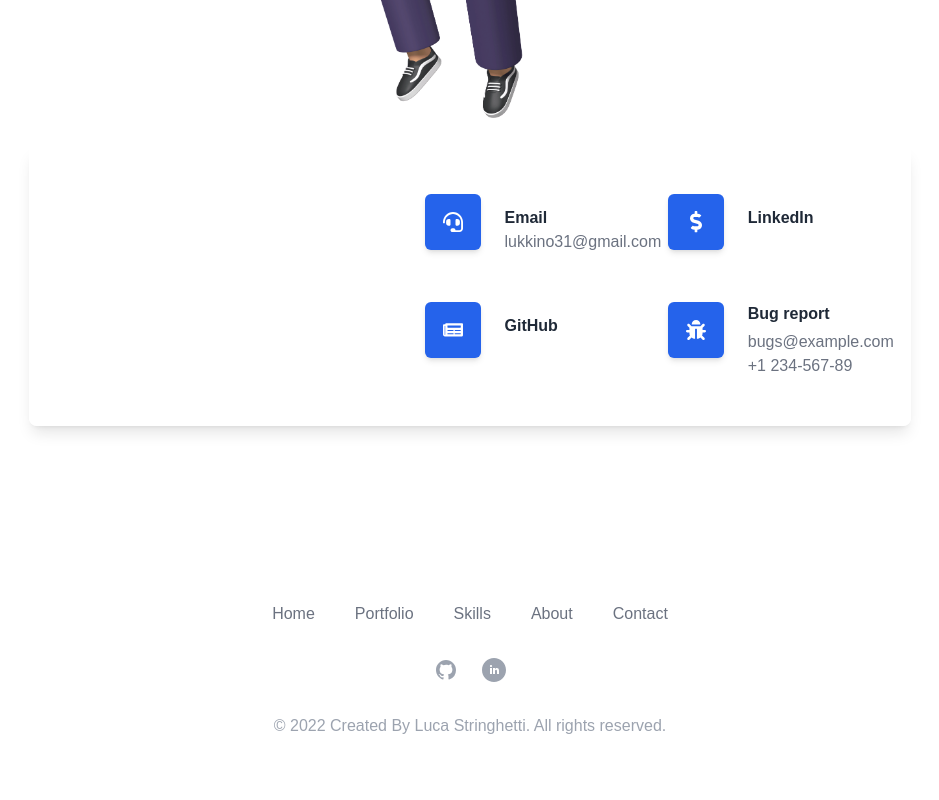
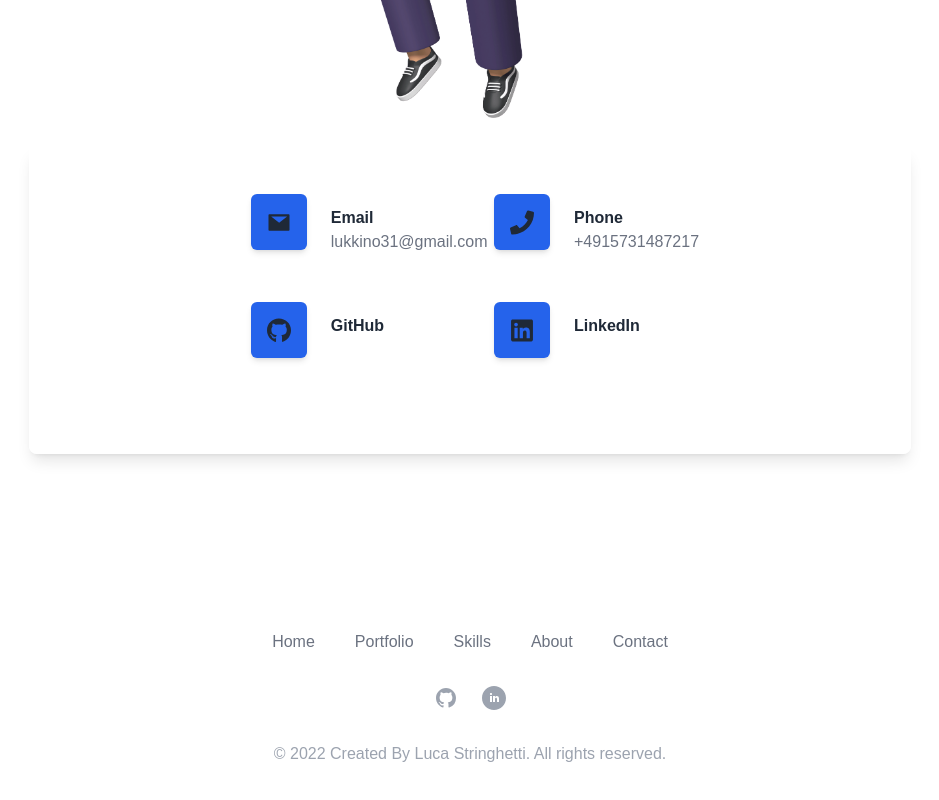
Before and after one commit to Quantumminded/my-portfolio, a Next.js app: page / in a window 1280 px wide. Shown: the part 5793-6593 px from the top of the page, without its empty margins (203-1142 px from the left). Built offline with nearby package versions, Linux system fonts and the light colour scheme.

Commit message:
adding details to contact component

```diff
--- a/components/Contact.jsx
+++ b/components/Contact.jsx
@@ -4,7 +4,7 @@ import Link from "next/link";
 
 import contact from "../public/contact.png"
 import contactus from "../public/assets/contact-us.jpg";
-import { FaGithub, FaLinkedin } from "react-icons/fa";
+import { FaGithub, FaLinkedin, FaPhone } from "react-icons/fa";
 import {AiFillMail } from "react-icons/ai";
 
 import {TypingText, TitleText } from './CustomText'
@@ -96,22 +96,17 @@ const Contact = () => {
           marginTop: "-100px",
           background: "hsla(0, 0%, 100%, 0.8)",
           backdropFilter: "blur(30px)"}}>
-        <div class="flex flex-wrap">
-          <div class="grow-0 shrink-0 basis-auto w-full xl:w-5/12 px-3 lg:px-6 mb-12 xl:mb-0">
+        <div class="flex flex-wrap justify-center">
 
-          </div>
           <div class="grow-0 shrink-0 basis-auto w-full xl:w-7/12">
             <div class="flex flex-wrap">
               <div class="mb-12 grow-0 shrink-0 basis-auto w-full md:w-6/12 px-3 lg:px-6">
                 <div class="flex items-start">
                   <div class="shrink-0">
                     <div class="p-4 bg-blue-600 rounded-md shadow-md w-14 h-14 flex items-center justify-center">
-                      <svg aria-hidden="true" focusable="false" data-prefix="fas" data-icon="headset" class="w-5 text-white"
-                        role="img" xmlns="http://www.w3.org/2000/svg" viewBox="0 0 512 512">
-                        <path fill="currentColor"
-                          d="M192 208c0-17.67-14.33-32-32-32h-16c-35.35 0-64 28.65-64 64v48c0 35.35 28.65 64 64 64h16c17.67 0 32-14.33 32-32V208zm176 144c35.35 0 64-28.65 64-64v-48c0-35.35-28.65-64-64-64h-16c-17.67 0-32 14.33-32 32v112c0 17.67 14.33 32 32 32h16zM256 0C113.18 0 4.58 118.83 0 256v16c0 8.84 7.16 16 16 16h16c8.84 0 16-7.16 16-16v-16c0-114.69 93.31-208 208-208s208 93.31 208 208h-.12c.08 2.43.12 165.72.12 165.72 0 23.35-18.93 42.28-42.28 42.28H320c0-26.51-21.49-48-48-48h-32c-26.51 0-48 21.49-48 48s21.49 48 48 48h181.72c49.86 0 90.28-40.42 90.28-90.28V256C507.42 118.83 398.82 0 256 0z">
-                        </path>
-                      </svg>
+                      <Link href="" target="_blank">
+                        <AiFillMail size={25} />
+                      </Link>
                     </div>
                   </div>
                   <div class="grow ml-6">
@@ -124,18 +119,16 @@ const Contact = () => {
                 <div class="flex items-start">
                   <div class="shrink-0">
                     <div class="p-4 bg-blue-600 rounded-md shadow-md w-14 h-14 flex items-center justify-center">
-                      <svg aria-hidden="true" focusable="false" data-prefix="fas" data-icon="dollar-sign"
-                        class="w-3 text-white" role="img" xmlns="http://www.w3.org/2000/svg" viewBox="0 0 288 512">
-                        <path fill="currentColor"
-                          d="M209.2 233.4l-108-31.6C88.7 198.2 80 186.5 80 173.5c0-16.3 13.2-29.5 29.5-29.5h66.3c12.2 0 24.2 3.7 34.2 10.5 6.1 4.1 14.3 3.1 19.5-2l34.8-34c7.1-6.9 6.1-18.4-1.8-24.5C238 74.8 207.4 64.1 176 64V16c0-8.8-7.2-16-16-16h-32c-8.8 0-16 7.2-16 16v48h-2.5C45.8 64-5.4 118.7.5 183.6c4.2 46.1 39.4 83.6 83.8 96.6l102.5 30c12.5 3.7 21.2 15.3 21.2 28.3 0 16.3-13.2 29.5-29.5 29.5h-66.3C100 368 88 364.3 78 357.5c-6.1-4.1-14.3-3.1-19.5 2l-34.8 34c-7.1 6.9-6.1 18.4 1.8 24.5 24.5 19.2 55.1 29.9 86.5 30v48c0 8.8 7.2 16 16 16h32c8.8 0 16-7.2 16-16v-48.2c46.6-.9 90.3-28.6 105.7-72.7 21.5-61.6-14.6-124.8-72.5-141.7z">
-                        </path>
-                      </svg>
+                      <Link href="https://www.linkedin.com/in/lucastringhetti/" target="_blank">
+                        <FaPhone size={25} />
+                      </Link>
+
+
                     </div>
                   </div>
                   <div class="grow ml-6">
-
-                    <p class=" font-bold py-3">LinkedIn</p>
-
+                    <p class="font-bold pt-3">Phone</p>
+                    <p class="text-gray-500">+4915731487217</p>
                   </div>
                 </div>
               </div>
@@ -143,12 +136,9 @@ const Contact = () => {
                 <div class="flex align-start">
                   <div class="shrink-0">
                     <div class="p-4 bg-blue-600 rounded-md shadow-md w-14 h-14 flex items-center justify-center">
-                      <svg aria-hidden="true" focusable="false" data-prefix="fas" data-icon="newspaper"
-                        class="w-5 text-white" role="img" xmlns="http://www.w3.org/2000/svg" viewBox="0 0 576 512">
-                        <path fill="currentColor"
-                          d="M552 64H88c-13.255 0-24 10.745-24 24v8H24c-13.255 0-24 10.745-24 24v272c0 30.928 25.072 56 56 56h472c26.51 0 48-21.49 48-48V88c0-13.255-10.745-24-24-24zM56 400a8 8 0 0 1-8-8V144h16v248a8 8 0 0 1-8 8zm236-16H140c-6.627 0-12-5.373-12-12v-8c0-6.627 5.373-12 12-12h152c6.627 0 12 5.373 12 12v8c0 6.627-5.373 12-12 12zm208 0H348c-6.627 0-12-5.373-12-12v-8c0-6.627 5.373-12 12-12h152c6.627 0 12 5.373 12 12v8c0 6.627-5.373 12-12 12zm-208-96H140c-6.627 0-12-5.373-12-12v-8c0-6.627 5.373-12 12-12h152c6.627 0 12 5.373 12 12v8c0 6.627-5.373 12-12 12zm208 0H348c-6.627 0-12-5.373-12-12v-8c0-6.627 5.373-12 12-12h152c6.627 0 12 5.373 12 12v8c0 6.627-5.373 12-12 12zm0-96H140c-6.627 0-12-5.373-12-12v-40c0-6.627 5.373-12 12-12h360c6.627 0 12 5.373 12 12v40c0 6.627-5.373 12-12 12z">
-                        </path>
-                      </svg>
+                      <Link href="https://github.com/Quantumminded" target="_blank">
+                        <FaGithub size={25} />
+                      </Link>
                     </div>
                   </div>
                   <div class="grow ml-6">
@@ -158,22 +148,19 @@ const Contact = () => {
                   </div>
                 </div>
               </div>
-              <div class="grow-0 shrink-0 basis-auto w-full md:w-6/12 px-3 lg:px-6">
-                <div class="flex align-start">
+              <div class="mb-12 grow-0 shrink-0 basis-auto w-full md:w-6/12 px-3 lg:px-6">
+                <div class="flex items-start">
                   <div class="shrink-0">
                     <div class="p-4 bg-blue-600 rounded-md shadow-md w-14 h-14 flex items-center justify-center">
-                      <svg aria-hidden="true" focusable="false" data-prefix="fas" data-icon="bug" class="w-5 text-white"
-                        role="img" xmlns="http://www.w3.org/2000/svg" viewBox="0 0 512 512">
-                        <path fill="currentColor"
-                          d="M511.988 288.9c-.478 17.43-15.217 31.1-32.653 31.1H424v16c0 21.864-4.882 42.584-13.6 61.145l60.228 60.228c12.496 12.497 12.496 32.758 0 45.255-12.498 12.497-32.759 12.496-45.256 0l-54.736-54.736C345.886 467.965 314.351 480 280 480V236c0-6.627-5.373-12-12-12h-24c-6.627 0-12 5.373-12 12v244c-34.351 0-65.886-12.035-90.636-32.108l-54.736 54.736c-12.498 12.497-32.759 12.496-45.256 0-12.496-12.497-12.496-32.758 0-45.255l60.228-60.228C92.882 378.584 88 357.864 88 336v-16H32.666C15.23 320 .491 306.33.013 288.9-.484 270.816 14.028 256 32 256h56v-58.745l-46.628-46.628c-12.496-12.497-12.496-32.758 0-45.255 12.498-12.497 32.758-12.497 45.256 0L141.255 160h229.489l54.627-54.627c12.498-12.497 32.758-12.497 45.256 0 12.496 12.497 12.496 32.758 0 45.255L424 197.255V256h56c17.972 0 32.484 14.816 31.988 32.9zM257 0c-61.856 0-112 50.144-112 112h224C369 50.144 318.856 0 257 0z">
-                        </path>
-                      </svg>
+                      <Link href="https://www.linkedin.com/in/lucastringhetti/" target="_blank">
+                        <FaLinkedin size={25} />
+                      </Link>
                     </div>
                   </div>
                   <div class="grow ml-6">
-                    <p class="font-bold mb-1">Bug report</p>
-                    <p class="text-gray-500">bugs@example.com</p>
-                    <p class="text-gray-500">+1 234-567-89</p>
+
+                    <p class=" font-bold py-3">LinkedIn</p>
+
                   </div>
                 </div>
               </div>
```
